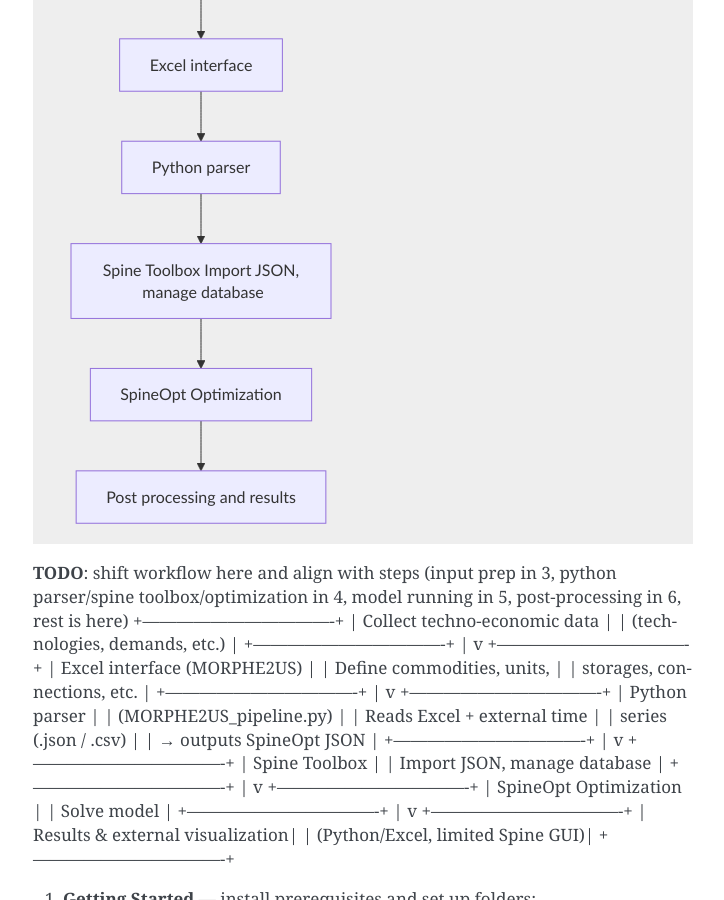
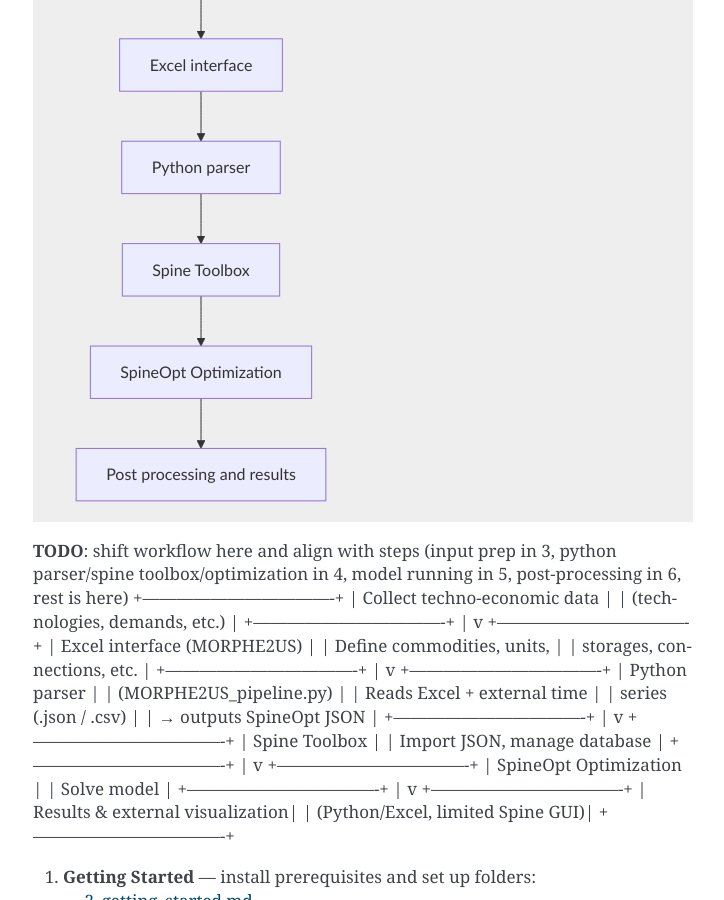
Before and after one commit to tbaptistal/MORPHE2US, a Sphinx documentation site: the page built from docs/1_about.md, in a window 1280 px wide and 900 px high, scrolled down 1305 px. Shown: the whole window, without its empty margins (387-1111 px from the left). Built offline with Sphinx 7.4.7, drawn with Linux system fonts in a browser that asks for light colours; pages that are not in the unit, such as notebooks, are missing from menus.

Commit message:
removing part s

```diff
--- a/docs/1_about.md
+++ b/docs/1_about.md
@@ -41,7 +41,7 @@
 
     C[Python parser]
 
-    D[Spine Toolbox Import JSON, manage database]
+    D[Spine Toolbox]
 
     E[SpineOpt Optimization]
 
```
